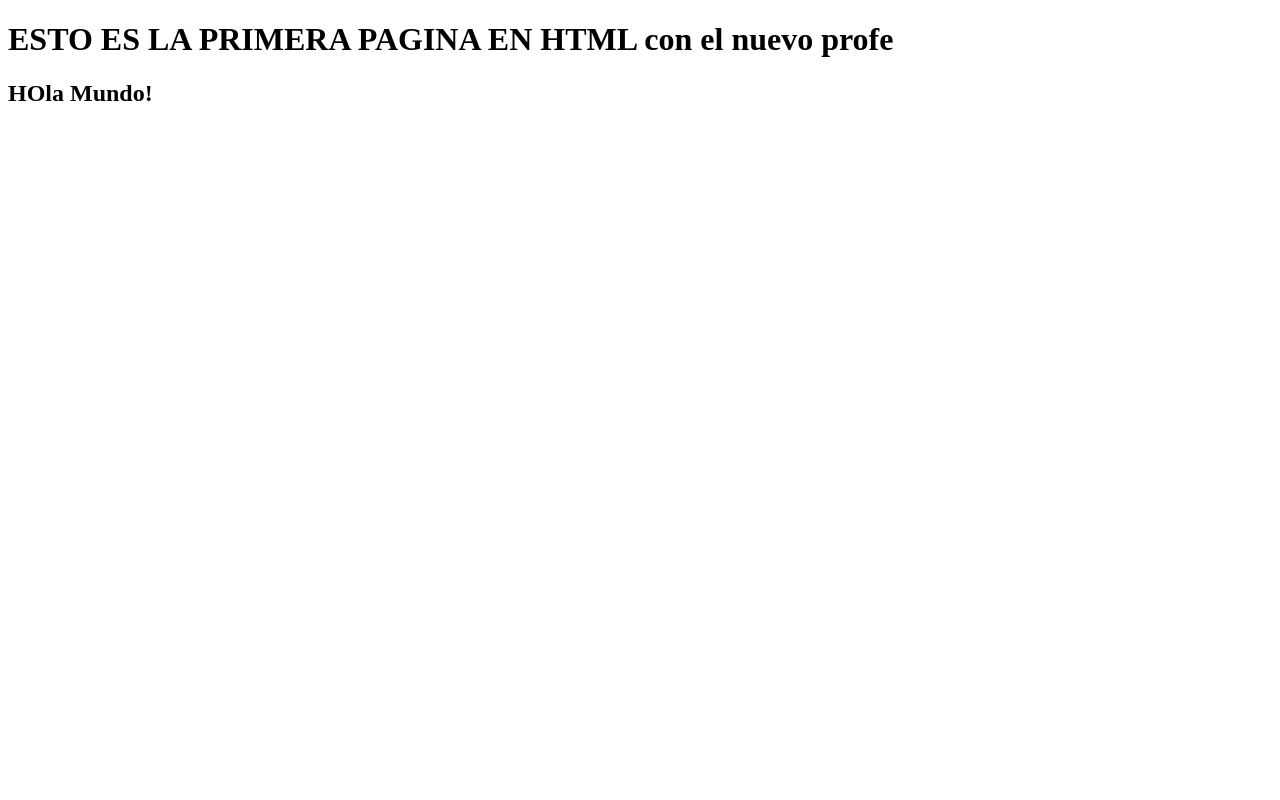
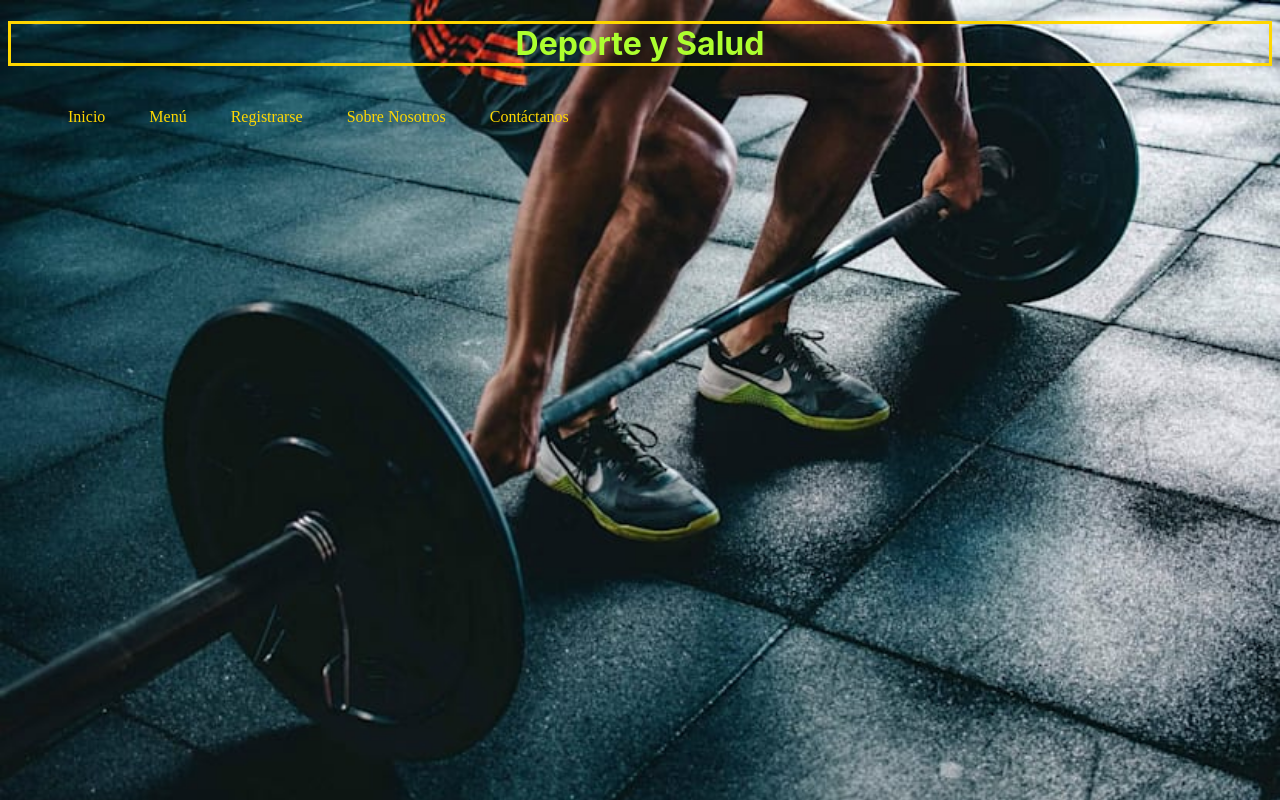
Before and after one commit to fiuren/Frontend, a plain HTML site: page FRONT-END/index.html in a window 1280 px wide. Drawn offline with Linux system fonts and the light colour scheme.

Commit message:
actualizado

```diff
--- a/FRONT-END/index.html
+++ b/FRONT-END/index.html
@@ -5,9 +5,28 @@
     <meta http-equiv="X-UA-Compatible" content="IE=edge">
     <meta name="viewport" content="width=device-width, initial-scale=1.0">
     <title>Pagina en html</title>
+    <link rel="stylesheet" href="index_css.css">
 </head>
 <body>
-    <h1>ESTO ES LA PRIMERA PAGINA EN HTML con el nuevo profe</h1>
-    <h2>HOla Mundo!</h2>
+    <h1>Deporte y Salud    </h1>
+    <nav>
+        <ul>
+            <li>
+                Inicio
+            </li>
+            <li>
+                Menú
+            </li>
+            <li>
+                Registrarse
+            </li>
+            <li>
+                Sobre Nosotros
+            </li>
+            <li>
+                Contáctanos
+            </li>
+        </ul>
+    </nav>
 </body>
 </html>
--- /dev/null
+++ b/FRONT-END/index_css.css
@@ -0,0 +1,23 @@
+body{
+    color: greenyellow;
+background-image: url(../salud-consejos-levantamiento-pesas.jpeg);
+background-size: cover;
+}
+h1{
+    text-align: center;
+    font-family:-apple-system, BlinkMacSystemFont, 'Segoe UI', Roboto, Oxygen, Ubuntu, Cantarell, 'Open Sans', 'Helvetica Neue', sans-serif;
+    border: 3px gold solid;
+}
+p{
+    color: gold;
+    font-family: monospace;
+    font-size: 22px;
+    text-align: left;
+    margin-left: 15px;
+}
+li{
+    color: gold;
+    display: inline-block;
+    text-align: center;
+    padding: 20px;
+}
```
Also changed, not shown: FRONT-END/boostrap/index.html (added), FRONT-END/salud-consejos-levantamiento-pesas.jpeg (added).
